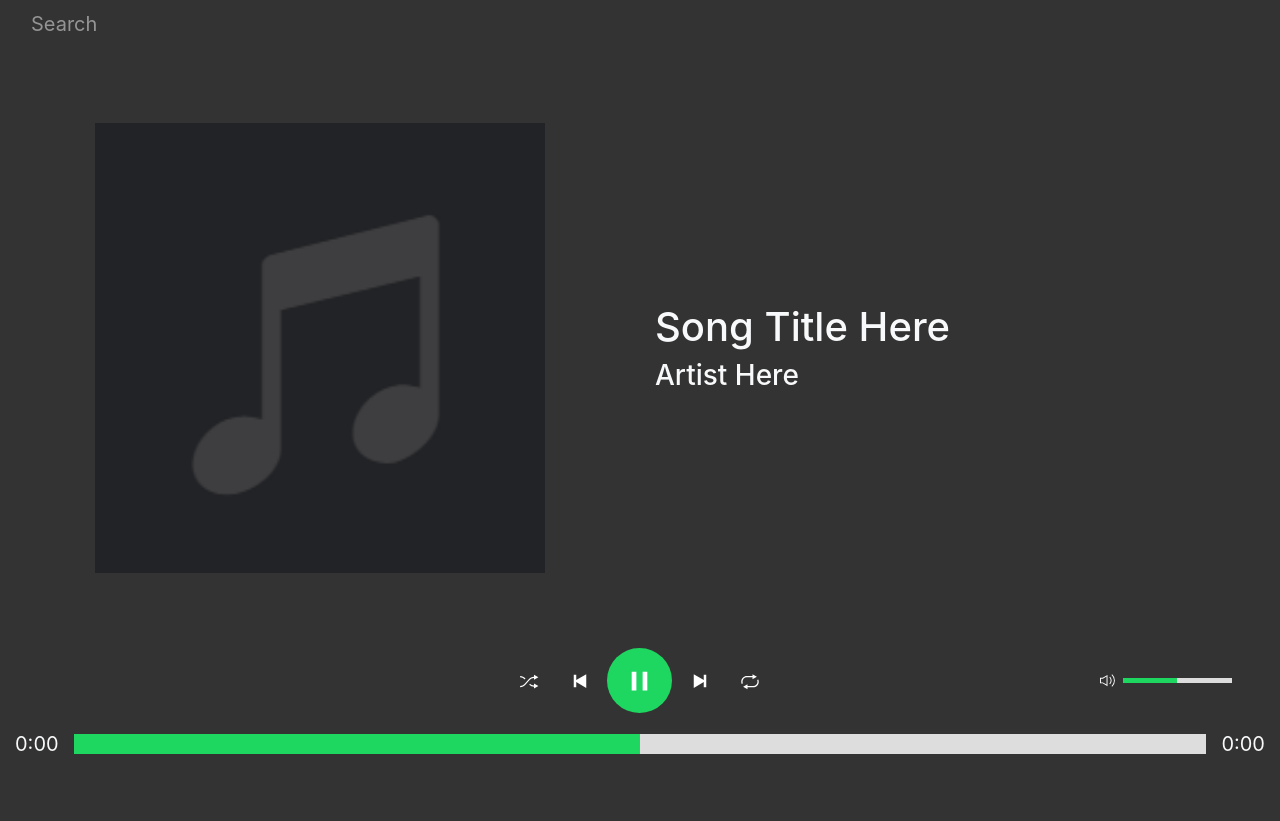
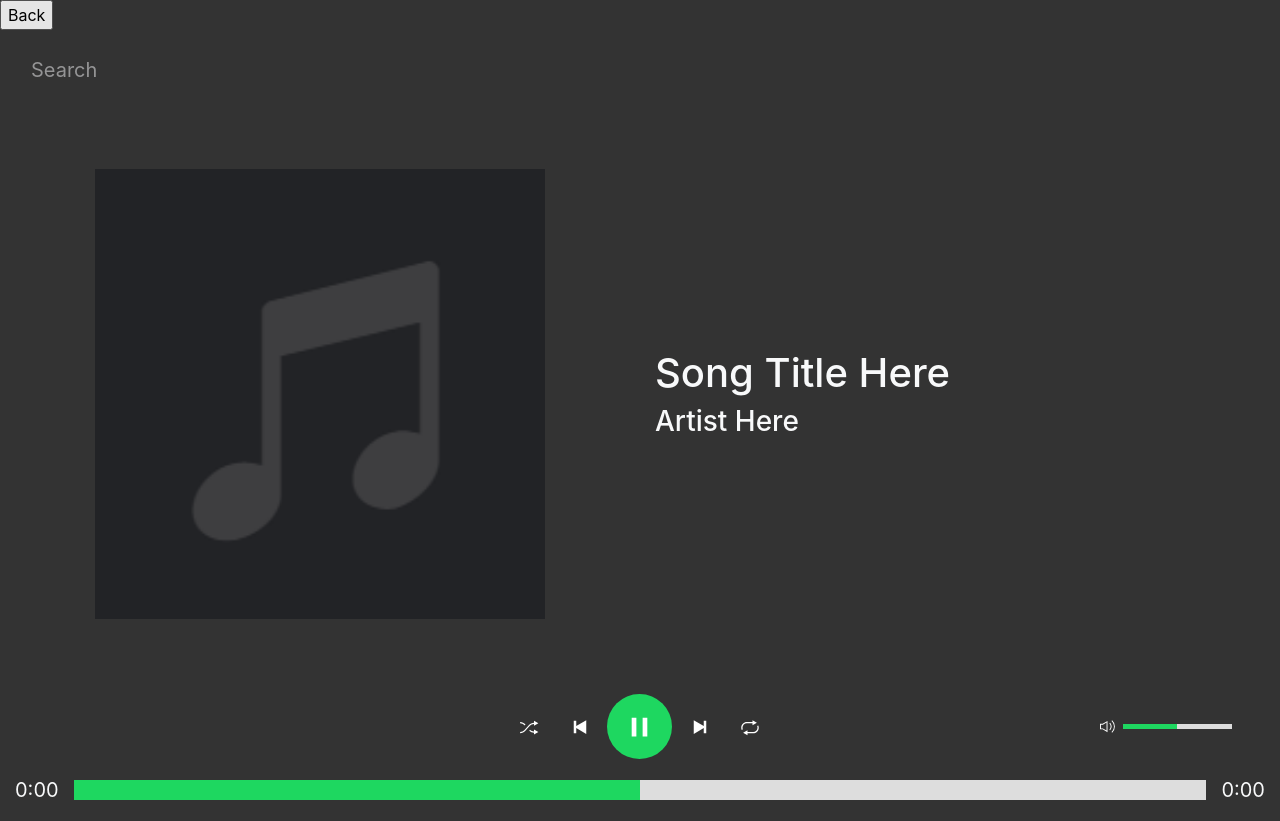
Before and after one commit to mkapadia70/SeniorDesign, an Electron app: page device/Apps/SpotifyControl/index.html in a window 1280 px wide. Before the commit the page ends 800 px from the top, so only its background shows below. Drawn offline with nearby package versions, Linux system fonts and the light colour scheme; no server answers.

Commit message:
added back buttons

```diff
--- a/device/Apps/SpotifyControl/index.html
+++ b/device/Apps/SpotifyControl/index.html
@@ -144,6 +144,9 @@
         </style>
     </head>
     <body onload="clearBuffer(); loadData()">
+        <form>
+            <input type="button" value="Back" onclick="history.back()">
+        </form>
         <div class="container-fluid text-light">
             <div class="row">
                 <div class="col-12 text-center">
```
Also changed, not shown: device/Apps/LaunchApp/index.html (+3 -0 lines), device/Apps/Media/index.html (+3 -0 lines), device/Apps/WindowsVolumeMixerControl/index.html (+3 -0 lines).
